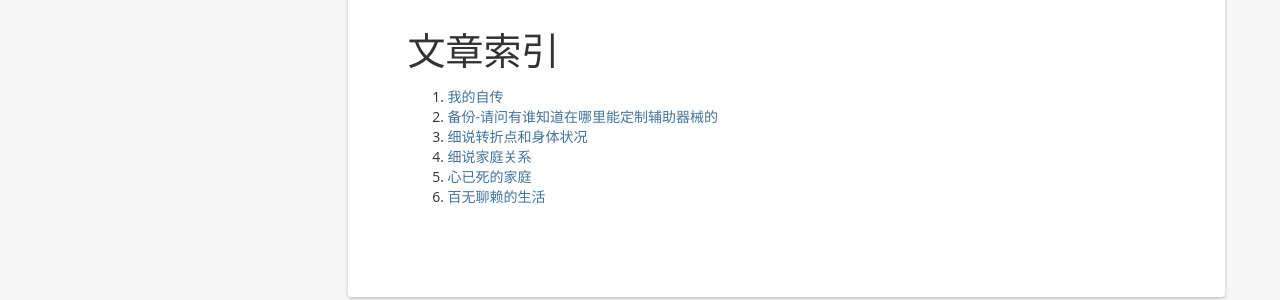
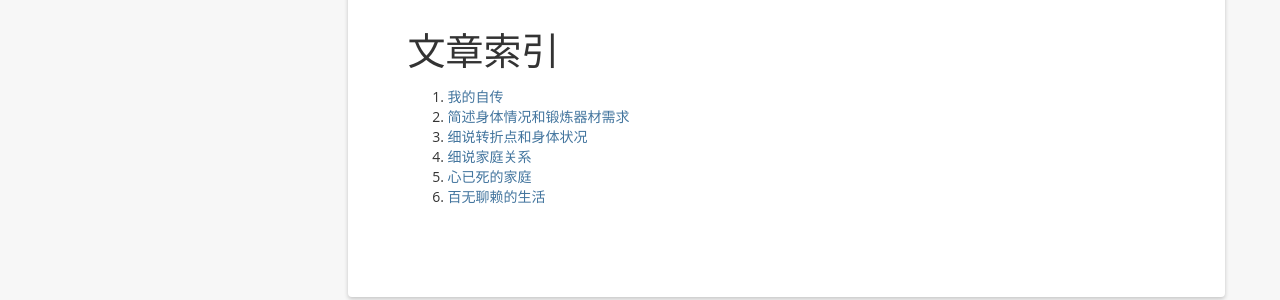
Before and after one commit to kljzndx/My-Blog, a Jekyll site: the page built from _posts/2023-01-23-my-life-notes-index.md, in a window 1280 px wide and 1273 px high. Shown: the part 641-941 px from the top of the window. Built offline with Jekyll 4.4.1, drawn with Linux system fonts in a browser that asks for light colours; nearby versions of some CDN libraries; comment, search, counter and statistics services are not loaded.

Commit message:
更正总目录索引

```diff
--- a/_posts/2023-01-23-my-life-notes-index.md
+++ b/_posts/2023-01-23-my-life-notes-index.md
@@ -15,7 +15,7 @@ tags: [随便写写]
 # 文章索引
 
 1. [我的自传](https://kljzndx.github.io/My-Blog/2021/07/07/autobiography/)
-2. [备份-请问有谁知道在哪里能定制辅助器械的](https://kljzndx.github.io/My-Blog/2022/10/12/%E5%A4%87%E4%BB%BD-%E8%AF%B7%E9%97%AE%E6%9C%89%E8%B0%81%E7%9F%A5%E9%81%93%E5%9C%A8%E5%93%AA%E9%87%8C%E8%83%BD%E5%AE%9A%E5%88%B6%E8%BE%85%E5%8A%A9%E5%99%A8%E6%A2%B0%E7%9A%84/)
+2. [简述身体情况和锻炼器材需求](https://kljzndx.github.io/My-Blog/2022/10/12/%E7%AE%80%E8%BF%B0%E8%BA%AB%E4%BD%93%E6%83%85%E5%86%B5%E5%92%8C%E9%94%BB%E7%82%BC%E5%99%A8%E6%9D%90%E9%9C%80%E6%B1%82/)
 3. [细说转折点和身体状况](https://kljzndx.github.io/My-Blog/2022/11/02/%E7%BB%86%E8%AF%B4%E8%BD%AC%E6%8A%98%E7%82%B9%E5%92%8C%E8%BA%AB%E4%BD%93%E7%8A%B6%E5%86%B5/)
 4. [细说家庭关系](https://kljzndx.github.io/My-Blog/2023/01/22/%E7%BB%86%E8%AF%B4%E5%AE%B6%E5%BA%AD%E5%85%B3%E7%B3%BB/)
 5. [心已死的家庭](https://kljzndx.github.io/My-Blog/2023/06/01/%E5%BF%83%E5%B7%B2%E6%AD%BB%E7%9A%84%E5%AE%B6%E5%BA%AD/)
```
